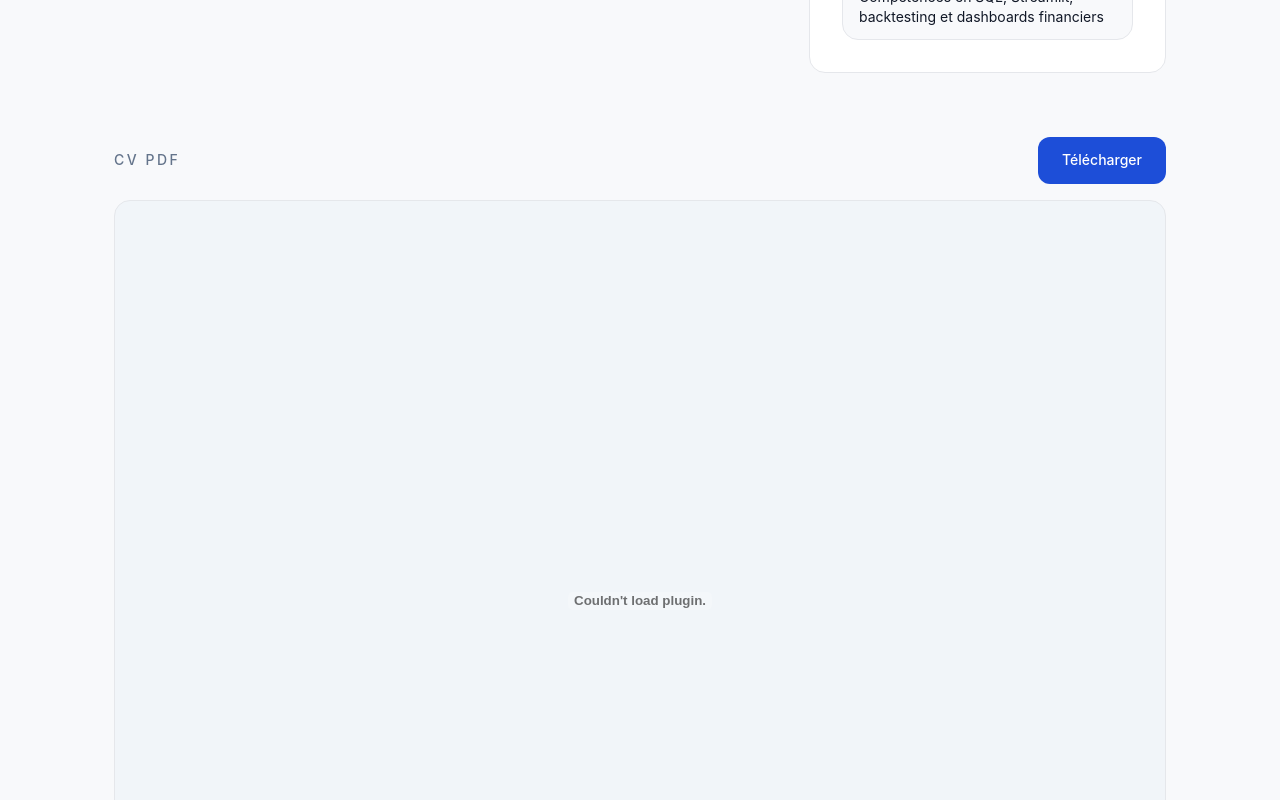
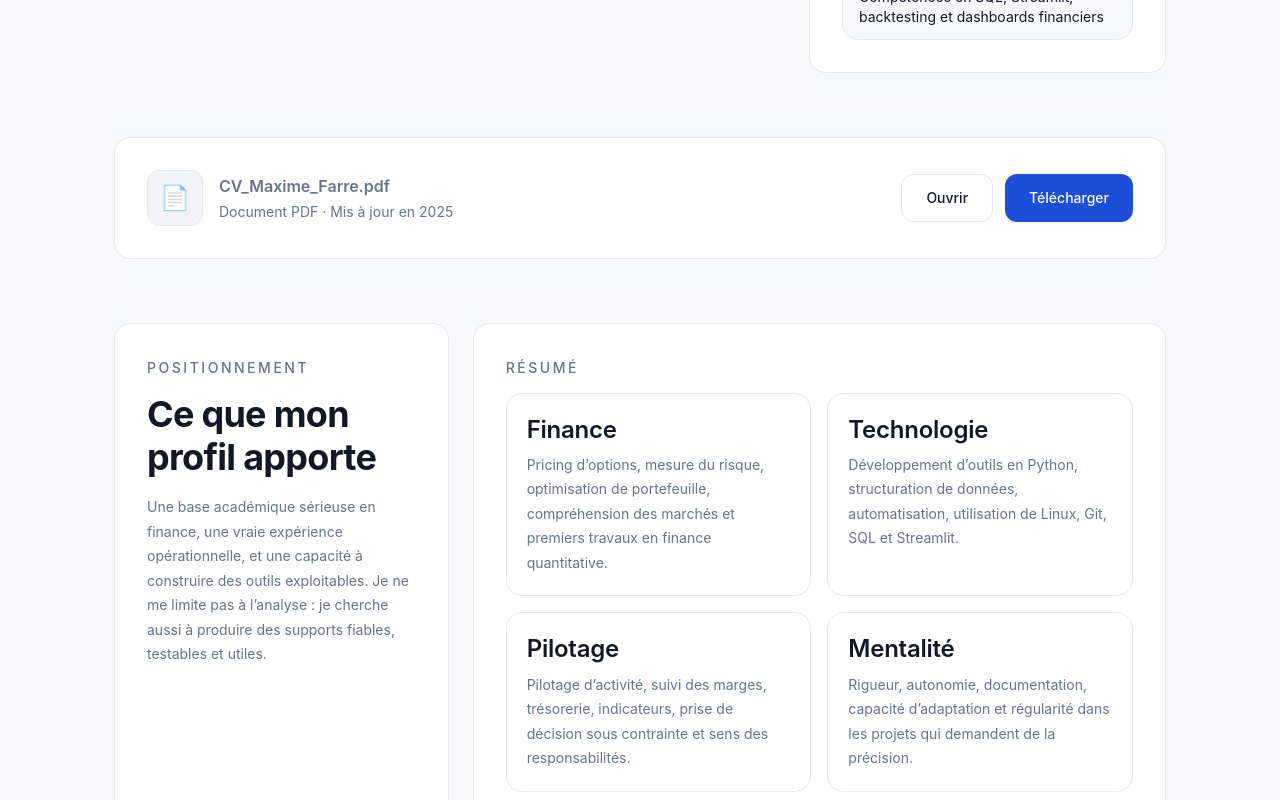
Before and after one commit to MaximeFARRE/Site_stage, a Next.js app: page /cv in a window 1280 px wide. Shown: the part 680-1480 px from the top of the page. Built offline with nearby package versions, Linux system fonts and the light colour scheme.

Commit message:
fix: replace broken PDF embed with clean download card

```diff
--- a/src/app/cv/page.tsx
+++ b/src/app/cv/page.tsx
@@ -157,12 +157,31 @@ export default function CvPage() {
           </aside>
         </section>
 
-        {/* PDF viewer */}
-        <section className="space-y-4">
-          <div className="flex items-center justify-between">
-            <p className="text-sm font-medium uppercase tracking-[0.18em] text-[var(--muted)]">
-              CV PDF
+        {/* CV PDF card */}
+        <section>
+          <div className="card flex flex-col gap-6 sm:flex-row sm:items-center sm:justify-between">
+            <div className="flex items-center gap-4">
+              <div className="flex h-14 w-14 shrink-0 items-center justify-center rounded-xl border border-[var(--border)] bg-[var(--secondary)] text-2xl">
+                📄
+              </div>
+              <div>
+                <p className="font-semibold text-[var(--foreground)]">
+                  CV_Maxime_Farre.pdf
                 </p>
+                <p className="text-sm text-[var(--muted)]">
+                  Document PDF · Mis à jour en 2025
+                </p>
+              </div>
+            </div>
+            <div className="flex flex-wrap gap-3">
+              <a
+                href="/files/cv_maxime_farre.pdf"
+                target="_blank"
+                rel="noreferrer"
+                className="button-secondary"
+              >
+                Ouvrir
+              </a>
               <a
                 href="/files/cv_maxime_farre.pdf"
                 download="CV_Maxime_Farre.pdf"
@@ -171,12 +190,6 @@ export default function CvPage() {
                 Télécharger
               </a>
             </div>
-          <div className="overflow-hidden rounded-2xl border border-[var(--border)] bg-[var(--secondary)]">
-            <embed
-              src="/files/cv_maxime_farre.pdf#view=FitH"
-              type="application/pdf"
-              className="h-[800px] w-full"
-            />
           </div>
         </section>
 
```
Lines whose indentation alone changed are shown as unchanged.
